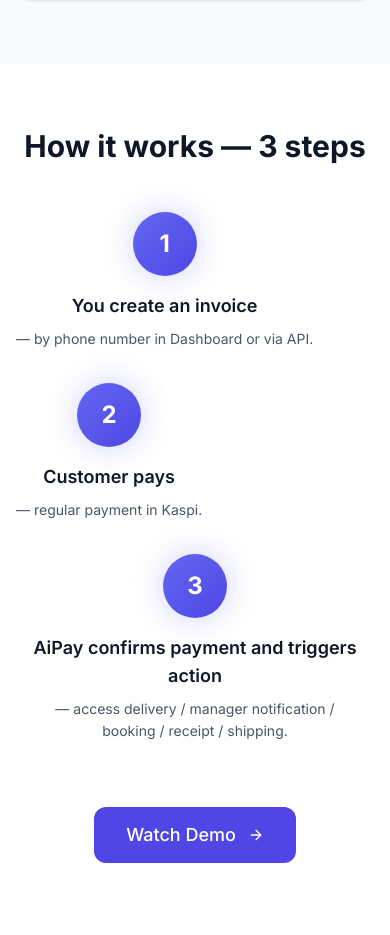
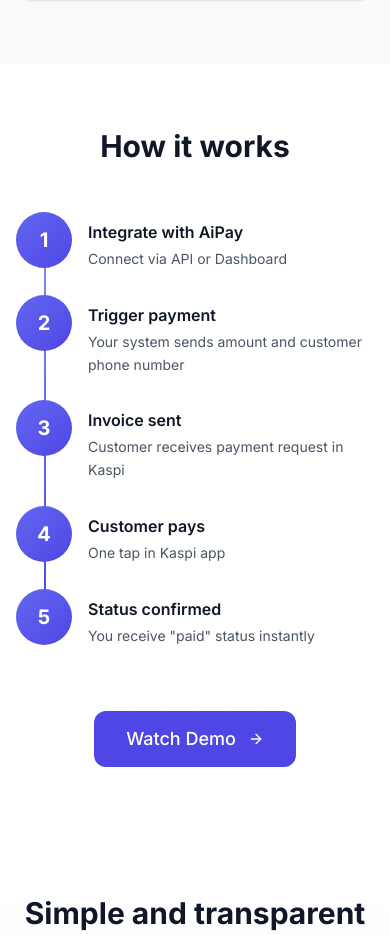
Before and after one commit to PayLab-Team/aipay-landing, a Next.js app: page /en in a window 390 px wide. Shown: the part 4560-5495 px from the top of the page. Built offline with nearby package versions, Linux system fonts and the light colour scheme.

Commit message:
add steps

```diff
--- a/messages/en.json
+++ b/messages/en.json
@@ -190,22 +190,32 @@
     ]
   },
   "howItWorks": {
-    "title": "How it works — 3 steps",
+    "title": "How it works",
     "steps": [
       {
         "number": "1",
-        "title": "You create an invoice",
-        "description": "— by phone number in Dashboard or via API."
+        "title": "Integrate with AiPay",
+        "description": "Connect via API or Dashboard"
       },
       {
         "number": "2",
-        "title": "Customer pays",
-        "description": "— regular payment in Kaspi."
+        "title": "Trigger payment",
+        "description": "Your system sends amount and customer phone number"
       },
       {
         "number": "3",
-        "title": "AiPay confirms payment and triggers action",
-        "description": "— access delivery / manager notification / booking / receipt / shipping."
+        "title": "Invoice sent",
+        "description": "Customer receives payment request in Kaspi"
+      },
+      {
+        "number": "4",
+        "title": "Customer pays",
+        "description": "One tap in Kaspi app"
+      },
+      {
+        "number": "5",
+        "title": "Status confirmed",
+        "description": "You receive \"paid\" status instantly"
       }
     ],
     "cta": "Watch Demo"
--- a/messages/kk.json
+++ b/messages/kk.json
@@ -190,22 +190,32 @@
     ]
   },
   "howItWorks": {
-    "title": "Бұл қалай жұмыс істейді — 3 қадам",
+    "title": "Бұл қалай жұмыс істейді",
     "steps": [
       {
         "number": "1",
-        "title": "Сіз шот жасайсыз",
-        "description": "— Dashboard-та немесе API арқылы телефон нөмірі бойынша."
+        "title": "AiPay-мен интеграция",
+        "description": "API немесе Dashboard арқылы қосылыңыз"
       },
       {
         "number": "2",
-        "title": "Клиент төлейді",
-        "description": "— Kaspi-дегі әдеттегі төлем."
+        "title": "Төлемді іске қосыңыз",
+        "description": "Жүйеңіз сомаңы мен клиент телефон нөмірін жібереді"
       },
       {
         "number": "3",
-        "title": "AiPay төлемді растайды және әрекетті іске қосады",
-        "description": "— қол жеткізуді беру / менеджерге хабарлама / брондау / чек / жеткізу."
+        "title": "Шот жіберілді",
+        "description": "Клиент Kaspi-де төлем сұрауын алады"
+      },
+      {
+        "number": "4",
+        "title": "Клиент төлейді",
+        "description": "Kaspi қосымшасында бір рет басу"
+      },
+      {
+        "number": "5",
+        "title": "Мәртебе расталды",
+        "description": "Сіз бірден \"төленді\" мәртебесін аласыз"
       }
     ],
     "cta": "Демо көру"
--- a/messages/ru.json
+++ b/messages/ru.json
@@ -190,22 +190,32 @@
     ]
   },
   "howItWorks": {
-    "title": "Как это работает — 3 шага",
+    "title": "Как это работает",
     "steps": [
       {
         "number": "1",
-        "title": "Вы создаёте счёт",
-        "description": "— по номеру телефона в Dashboard или через API."
+        "title": "Интегрируйтесь с AiPay",
+        "description": "Подключитесь через API или Dashboard"
       },
       {
         "number": "2",
-        "title": "Клиент оплачивает",
-        "description": "— обычная оплата в Kaspi."
+        "title": "Запустите платёж",
+        "description": "Ваша система отправляет сумму и номер телефона клиента"
       },
       {
         "number": "3",
-        "title": "AiPay подтверждает оплату и запускает действие",
-        "description": "— выдача доступа / сообщение менеджеру / бронь / чек / доставка."
+        "title": "Счёт отправлен",
+        "description": "Клиент получает запрос на оплату в Kaspi"
+      },
+      {
+        "number": "4",
+        "title": "Клиент оплачивает",
+        "description": "Один клик в приложении Kaspi"
+      },
+      {
+        "number": "5",
+        "title": "Статус подтверждён",
+        "description": "Вы мгновенно получаете статус \"оплачено\""
       }
     ],
     "cta": "Посмотреть демо"
--- a/src/components/shared/StepIndicator.tsx
+++ b/src/components/shared/StepIndicator.tsx
@@ -4,7 +4,6 @@
 import { useInView } from 'framer-motion';
 import { useRef } from 'react';
 import { cn } from '@/lib/utils';
-import { Check } from 'lucide-react';
 
 interface Step {
   number: number;
@@ -29,17 +28,14 @@
   const isHorizontal = orientation === 'horizontal';
 
   return (
-    <div
-      ref={ref}
-      className={cn(
-        'relative',
-        isHorizontal ? 'flex flex-col md:flex-row items-start md:items-center justify-between gap-8 md:gap-4' : 'flex flex-col gap-8',
-        className
-      )}
-    >
-      {/* Connecting line */}
+    <div ref={ref} className={cn('relative', className)}>
       {isHorizontal ? (
-        <div className="hidden md:block absolute top-8 left-[15%] right-[15%] h-0.5 bg-gray-200">
+        /* Horizontal layout for desktop */
+        <div className="hidden lg:block">
+          {/* Circles row with connecting line */}
+          <div className="relative flex items-center justify-between mb-6">
+            {/* Connecting line behind circles */}
+            <div className="absolute top-1/2 left-[10%] right-[10%] h-0.5 bg-gray-200 -translate-y-1/2">
               <motion.div
                 className="h-full bg-gradient-to-r from-primary-400 via-primary-500 to-primary-600"
                 initial={{ scaleX: 0 }}
@@ -48,42 +44,18 @@
                 style={{ transformOrigin: 'left' }}
               />
             </div>
-      ) : (
-        <div className="absolute left-8 top-16 bottom-16 w-0.5 bg-gray-200">
-          <motion.div
-            className="w-full bg-gradient-to-b from-primary-400 via-primary-500 to-primary-600"
-            initial={{ scaleY: 0 }}
-            animate={isInView ? { scaleY: 1 } : {}}
-            transition={{ duration: 1, delay: 0.5 }}
-            style={{ transformOrigin: 'top' }}
-          />
-        </div>
-      )}
 
+            {/* Circles */}
             {steps.map((step, index) => (
               <motion.div
                 key={step.number}
-          className={cn(
-            'relative z-10',
-            isHorizontal ? 'flex-1 text-center' : 'flex items-start gap-6'
-          )}
-          initial={{ opacity: 0, y: 20 }}
-          animate={isInView ? { opacity: 1, y: 0 } : {}}
-          transition={{ duration: 0.5, delay: 0.2 + index * 0.2 }}
-        >
-          {/* Step circle */}
-          <motion.div
-            className={cn(
-              'w-16 h-16 rounded-full flex items-center justify-center text-2xl font-bold transition-all duration-300',
-              'bg-gradient-to-br from-primary-500 to-primary-600 text-white shadow-elevation-3',
-              isHorizontal ? 'mx-auto mb-4' : ''
-            )}
+                className="relative z-10 w-14 h-14 rounded-full flex items-center justify-center text-xl font-bold bg-gradient-to-br from-primary-500 to-primary-600 text-white shadow-elevation-3"
                 initial={{ scale: 0.8, boxShadow: '0 0 0 rgba(99, 102, 241, 0)' }}
                 animate={isInView ? {
                   scale: 1,
                   boxShadow: '0 0 30px rgba(99, 102, 241, 0.3)'
                 } : {}}
-            transition={{ duration: 0.5, delay: 0.3 + index * 0.2 }}
+                transition={{ duration: 0.5, delay: 0.3 + index * 0.15 }}
                 whileHover={{
                   scale: 1.1,
                   boxShadow: '0 0 40px rgba(99, 102, 241, 0.5)'
@@ -91,18 +63,76 @@
               >
                 {step.number}
               </motion.div>
+            ))}
+          </div>
 
-          {/* Step content */}
-          <div className={cn(isHorizontal ? '' : 'flex-1 pt-2')}>
-            <h3 className="text-lg font-semibold text-gray-900 mb-2">
+          {/* Text row aligned with circles */}
+          <div className="flex justify-between">
+            {steps.map((step, index) => (
+              <motion.div
+                key={step.number}
+                className="flex-1 text-center px-2"
+                initial={{ opacity: 0, y: 10 }}
+                animate={isInView ? { opacity: 1, y: 0 } : {}}
+                transition={{ duration: 0.5, delay: 0.4 + index * 0.15 }}
+              >
+                <h3 className="text-base font-semibold text-gray-900 mb-1">
                   {step.title}
                 </h3>
-            <p className="text-gray-600 text-sm leading-relaxed max-w-xs mx-auto">
+                <p className="text-gray-600 text-sm leading-relaxed">
+                  {step.description}
+                </p>
+              </motion.div>
+            ))}
+          </div>
+        </div>
+      ) : null}
+
+      {/* Vertical layout for mobile (always shown on mobile, hidden on desktop when horizontal) */}
+      <div className={cn(isHorizontal ? 'lg:hidden' : '')}>
+        <div className="relative flex flex-col gap-6">
+          {/* Vertical connecting line */}
+          <div className="absolute left-7 top-7 bottom-7 w-0.5 bg-gray-200">
+            <motion.div
+              className="w-full h-full bg-gradient-to-b from-primary-400 via-primary-500 to-primary-600"
+              initial={{ scaleY: 0 }}
+              animate={isInView ? { scaleY: 1 } : {}}
+              transition={{ duration: 1, delay: 0.5 }}
+              style={{ transformOrigin: 'top' }}
+            />
+          </div>
+
+          {steps.map((step, index) => (
+            <motion.div
+              key={step.number}
+              className="relative z-10 flex items-start gap-4"
+              initial={{ opacity: 0, x: -20 }}
+              animate={isInView ? { opacity: 1, x: 0 } : {}}
+              transition={{ duration: 0.5, delay: 0.2 + index * 0.1 }}
+            >
+              {/* Circle */}
+              <motion.div
+                className="w-14 h-14 shrink-0 rounded-full flex items-center justify-center text-xl font-bold bg-gradient-to-br from-primary-500 to-primary-600 text-white shadow-elevation-3"
+                initial={{ scale: 0.8 }}
+                animate={isInView ? { scale: 1 } : {}}
+                transition={{ duration: 0.5, delay: 0.3 + index * 0.1 }}
+              >
+                {step.number}
+              </motion.div>
+
+              {/* Content */}
+              <div className="pt-2">
+                <h3 className="text-base font-semibold text-gray-900 mb-1">
+                  {step.title}
+                </h3>
+                <p className="text-gray-600 text-sm leading-relaxed">
                   {step.description}
                 </p>
               </div>
             </motion.div>
           ))}
         </div>
+      </div>
+    </div>
   );
 }
```
Also changed, not shown: 1 other file (tests, documents, lock files or other folders). Lines whose indentation alone changed are shown as unchanged.
